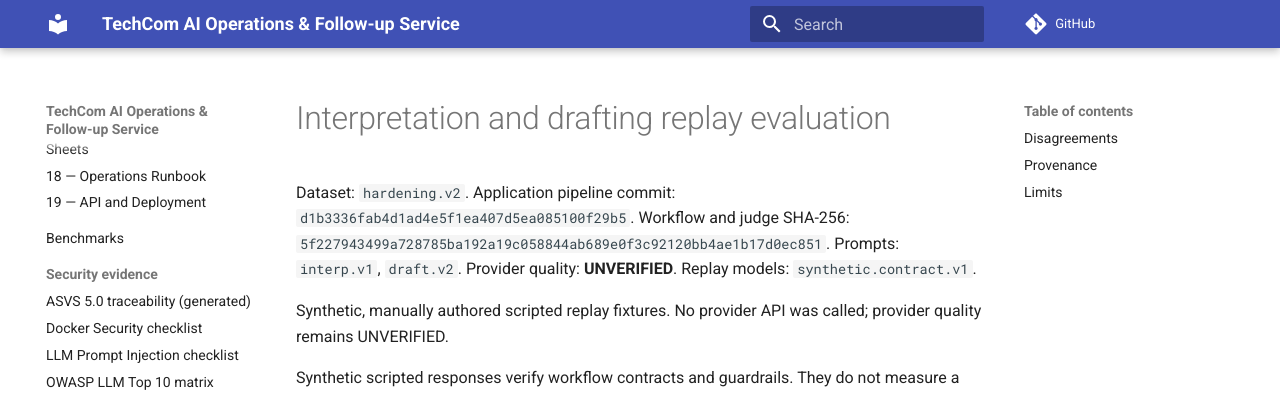
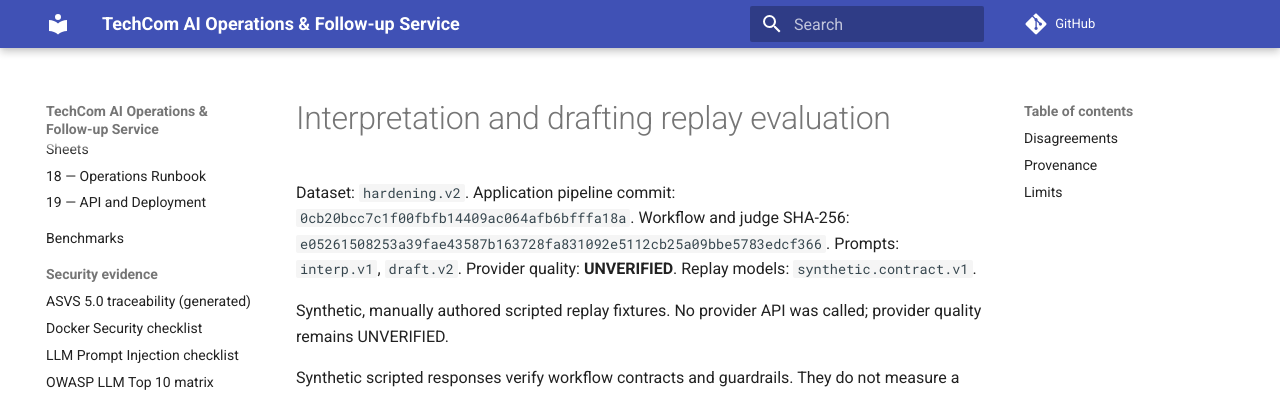
Before and after one commit to Andrey-Sema/Techcom, an MkDocs documentation site: the page built from docs/eval/interp.v1-draft.v2-hardening.v2.md, in a window 1280 px wide and 900 px high. Shown: the top 395 px of the window. Built offline with MkDocs 1.6.1 and Material for MkDocs 9.7.7, drawn with Linux system fonts in a browser that asks for light colours; comment, search, counter and statistics services are not loaded.

Commit message:
docs: bind unchanged replay bundles to the reformatted pipeline
The literal split in 0cb20bc changes the workflow source the replays
are bound to, not its behaviour. Both bundles were replayed against it:
notes, labels, recordings and scores are unchanged.

Co-Authored-By: Claude Opus 5.5 <noreply@anthropic.com>

```diff
--- a/docs/eval/interp.v1-draft.v2-hardening.v2.md
+++ b/docs/eval/interp.v1-draft.v2-hardening.v2.md
@@ -1,8 +1,8 @@
 # Interpretation and drafting replay evaluation
 
 Dataset: `hardening.v2`.
-Application pipeline commit: `d1b3336fab4d1ad4e5f1ea407d5ea085100f29b5`.
-Workflow and judge SHA-256: `5f227943499a728785ba192a19c058844ab689e0f3c92120bb4ae1b17d0ec851`.
+Application pipeline commit: `0cb20bcc7c1f00fbfb14409ac064afb6bfffa18a`.
+Workflow and judge SHA-256: `e05261508253a39fae43587b163728fa831092e5112cb25a09bbe5783edcf366`.
 Prompts: `interp.v1`, `draft.v2`.
 Provider quality: **UNVERIFIED**.
 Replay models: `synthetic.contract.v1`.
```
Also changed, not shown: docs/eval/luna-high.v1.md (+2 -2 lines), 2 other files.
